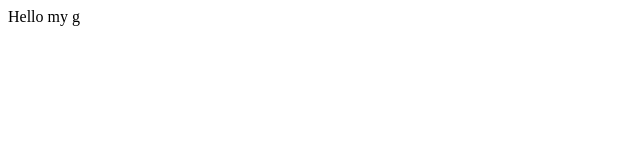
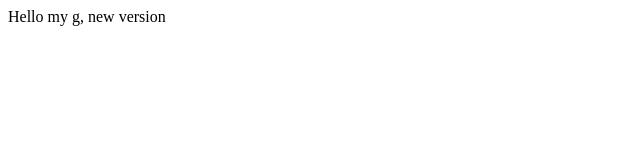
Before and after one commit to supah0t/test-library, a React (Vite) app: page / in a window 1280 px wide. Shown: the top 160 px of the page, without its empty margins (0-640 px from the left). Built offline with nearby package versions, Linux system fonts and the light colour scheme.

Commit message:
feat: changed main message

```diff
--- a/src/App.tsx
+++ b/src/App.tsx
@@ -1,5 +1,5 @@
 function App() {
-    return <div>Hello my g</div>;
+    return <div>Hello my g, new version</div>;
 }
 
 export default App;
```
